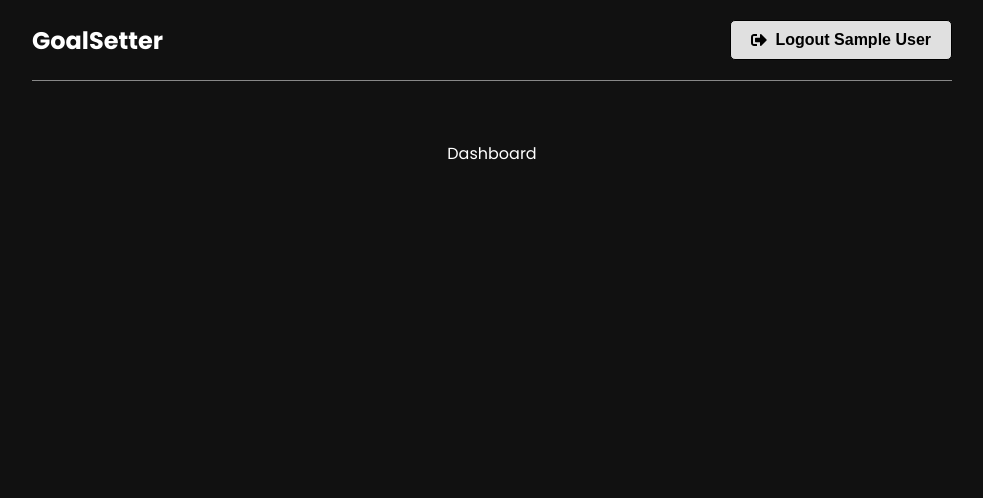
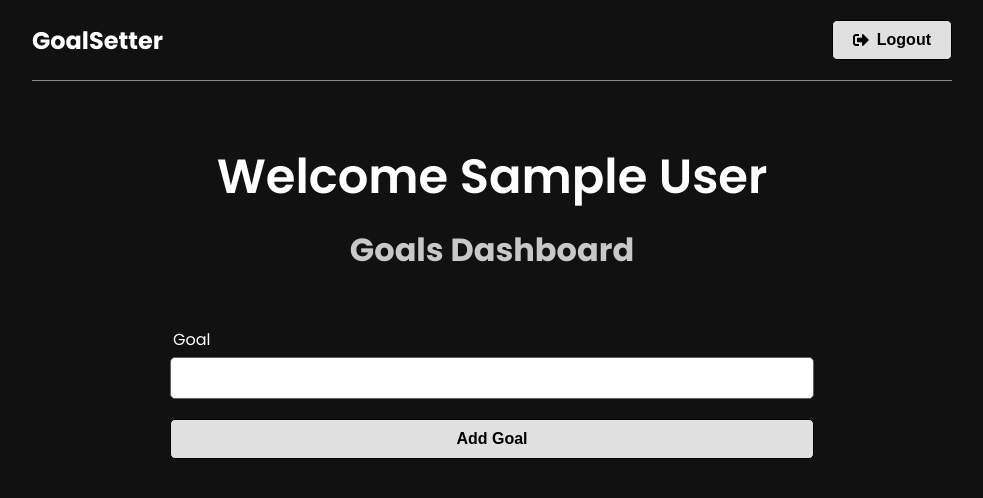
Before and after one commit to Horlakz/goals-app, a React (Create React App) app in the folder frontend/: page / in a window 1280 px wide. Shown: the top 498 px of the page, without its empty margins (148-1131 px from the left). Built offline with nearby package versions, Linux system fonts and the light colour scheme; no server answers; sample sign-in values are in the browser's storage.

Commit message:
is adding goal functionalities

```diff
--- a/frontend/src/app/store.js
+++ b/frontend/src/app/store.js
@@ -1,8 +1,10 @@
 import { configureStore } from '@reduxjs/toolkit';
 import authReducer from '../features/auth/authSlice'
+import goalReducer from '../features/goal/goalSlice'
 
 export const store = configureStore({
   reducer: {
     auth: authReducer,
+    goals: goalReducer
   },
 });
--- /dev/null
+++ b/frontend/src/components/GoalForm.jsx
@@ -0,0 +1,40 @@
+import { useState } from "react";
+import { useDispatch } from "react-redux";
+import { createGoal } from '../features/goal/goalSlice'
+
+function goalForm() {
+  const [text, setText] = useState('');
+
+  const dispatch = useDispatch()
+
+  const onSubmit = (e) => {
+    e.preventDefault()
+
+    dispatch(createGoal({ text }))
+    setText('')
+  }
+
+  return (
+    <section className="form">
+      <form onSubmit={onSubmit}>
+        <div className="form-group">
+          <label htmlFor="text">Goal</label>
+          <input
+            type="text"
+            name="text"
+            id="text"
+            value={text}
+            onChange={(e) => e.target.value}
+          />
+        </div>
+        <div className="form-group">
+          <button className="btn btn-block" type="submit">
+            Add Goal
+          </button>
+        </div>
+      </form>
+    </section>
+  );
+}
+
+export default goalForm;
--- a/frontend/src/components/Header.jsx
+++ b/frontend/src/components/Header.jsx
@@ -23,7 +23,7 @@ function Header() {
         {user ? (
           <li>
             <button className="btn" onClick={onLogout}>
-              <FaSignOutAlt /> Logout {user.name}
+              <FaSignOutAlt /> Logout
             </button>
           </li>
         ) : (
--- /dev/null
+++ b/frontend/src/features/goal/goalService.js
@@ -0,0 +1,23 @@
+import axios from 'axios'
+
+const API_URL = '/api/goals/'
+
+// Create new goal
+const createGoal = async (goalData, token) => {
+    const config = {
+        headers: {
+            Authorization: `Bearer ${token}`
+        }
+    }
+
+    const response = await axios.post(API_URL, goalData, config)
+
+    return response.data
+}
+
+// const goalService = {
+//     createGoal,
+// }
+
+// export default goalService
+export default createGoal()
--- /dev/null
+++ b/frontend/src/features/goal/goalSlice.js
@@ -0,0 +1,53 @@
+import { createSlice, createAsyncThunk } from '@reduxjs/toolkit'
+import goalService from './goalService'
+
+const initialState = {
+    goals: [],
+    isError: false,
+    isSuccess: false,
+    isLoading: false,
+    message: ''
+}
+
+// Create New Goal
+export const createGoal = createAsyncThunk('goals/create', async (goalData, thunkAPI) => {
+    try {
+        const token = thunkAPI.getState().auth.user.token
+        return await goalService.createGoal(goalData)
+    } catch (error) {
+        const message =
+          (error.response &&
+            error.response.data &&
+            error.response.data.message) ||
+          error.message ||
+          error.toString();
+        return thunkAPI.rejectWithValue(message);
+    }
+})
+
+export const goalSlice = createSlice({
+    name: 'goal',
+    initialState,
+    reducers: {
+        reset: (state) => initialState
+    },
+    extraReducers: (builder) => {
+        builder
+          .addCase(createGoal.pending, (state) => {
+            state.isLoading = true
+          })
+          .addCase(createGoal.fulfilled, (state, action) => {
+            state.isLoading = false
+            state.isSuccess = true
+            state.goals.push(action.payload)
+          })
+          .addCase(createGoal.rejected, (state, action) => {
+            state.isLoading = false
+            state.isError = true
+            state.message = action.payload
+          })
+    }
+})
+
+export const { reset } = goalSlice.actions
+export default goalSlice.reducer
--- a/frontend/src/pages/Dashboard.jsx
+++ b/frontend/src/pages/Dashboard.jsx
@@ -1,23 +1,35 @@
-import { useEffect } from 'react'
-import { useNavigate } from 'react-router-dom'
-import  { useSelector } from 'react-redux'
+import { useEffect } from "react";
+import { useNavigate } from "react-router-dom";
+import { useSelector } from "react-redux";
+import GoalForm from "../components/GoalForm";
+
+const inlineStyle = {
+  color: "red",
+};
 
 function Dashboard() {
-    const navigate = useNavigate()
+  const navigate = useNavigate();
 
-    const { user } = useSelector((state) => state.auth)
+  const { user } = useSelector((state) => state.auth);
 
-    useEffect(() => {
-        if(!user) {
-            navigate('/login')
-        }
-    }, [user, navigate])
+  useEffect(() => {
+    if (!user) {
+      navigate("/login");
+    }
+  }, [user, navigate]);
 
-    return (
-        <div>
-            Dashboard
-        </div>
-    )
+  // let userDetails = user
+
+  return (
+    <>
+    <section className="heading">
+      <h1>Welcome {user && user.name}</h1>
+      <p>Goals Dashboard</p>
+    </section>
+
+    <GoalForm />
+    </>
+  );
 }
 
-export default Dashboard
+export default Dashboard;
```
